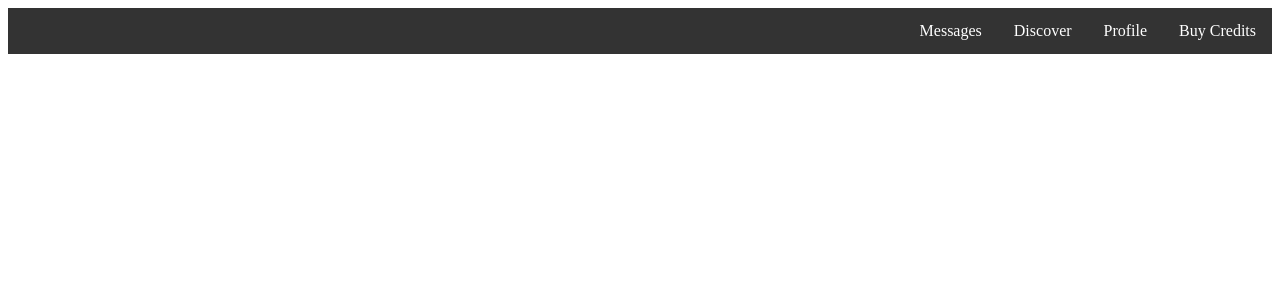
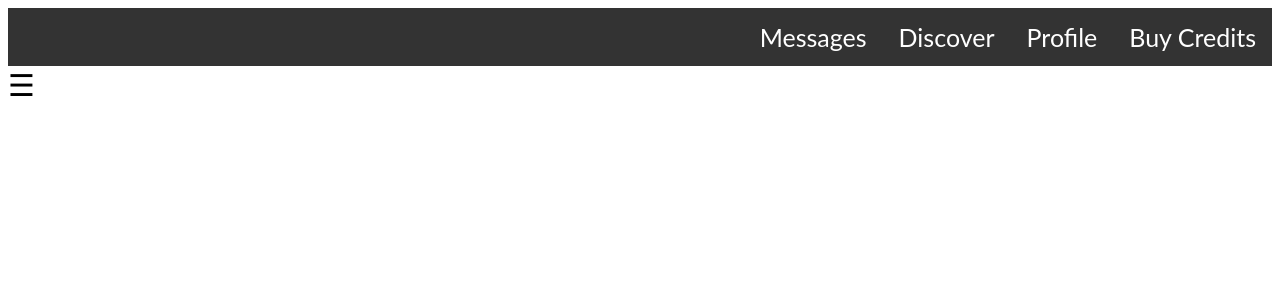
Before and after one commit to orvil1026/Django-Social-Website, a Django app: page /home/ in a window 1280 px wide. Shown: the top 300 px of the page. Run offline with Django 4.2, Linux system fonts and the light colour scheme.

Commit message:
combining

```diff
--- a/homepage/templates/home.html
+++ b/homepage/templates/home.html
@@ -4,6 +4,47 @@
     <meta charset="UTF-8">
     <title>Hi</title>
     <style>
+
+       body {
+            font-family: "Lato", sans-seriff;
+        }
+        .sidenav{
+            height:90%;
+            width: 0;
+            position:fixed;
+            z-index:1;
+            top:0;
+            left:0;
+            background-color: black;
+            overflow: hidden;
+            transition: 0.5s;
+        }
+        .sidenav a{
+            padding: 8px 8px 8px 32px;
+            text-decoration: solid;
+            font-size: 25px;
+            color: #818181;
+            display: block;
+            transition: 0.3s;
+        }
+        .sidenav a:hover{
+            color: #f1f1f1;
+
+        }
+        .sidenav .closebtn{
+            position: absolute;
+            top: 0;
+            right: 25px;
+            font-size: 36px;
+            margin-left: 50px;
+        }
+        @media screen and(max-height:450px) {
+            .sidenav{padding-top: 15px;}
+            .sidenav a {font-size: 18px;}
+        }
+
+
+
     h1 {
       color: orange;
     }
@@ -26,7 +67,10 @@
         color: white;
         text-align: center;
         padding: 14px 16px;
-        text-decoration: none;
+
+        text-decoration: solid;
+        font-size: 25px;
+
     }
 
     li a:hover{
@@ -37,11 +81,33 @@
 
 </head>
 <body>
+
+
+      <script>
+        function openNav() {
+          document.getElementById("mySidenav").style.width = "250px";
+        }
+
+        function closeNav() {
+          document.getElementById("mySidenav").style.width = "0";
+        }
+        </script>
         <ul>
           <li><a href="default.asp">Buy Credits</a></li>
           <li><a href="news.asp">Profile</a></li>
           <li><a href="contact.asp">Discover</a></li>
           <li><a href="about.asp">Messages</a></li>
+
         </ul>
+
+        <div id="mySidenav" class="sidenav">
+        <a href="javascript:void(0)" class="closebtn" onclick="closeNav()">&times;</a>
+        <a href="#">About</a><br>
+        <a href="#">Services</a><br>
+        <a href="#">Clients</a><br>
+        <a href="#">Contact</a><br>
+      </div>
+      <span style="font-size:30px;cursor:pointer" onclick="openNav()">&#9776;</span>
+
 </body>
 </html>
```
